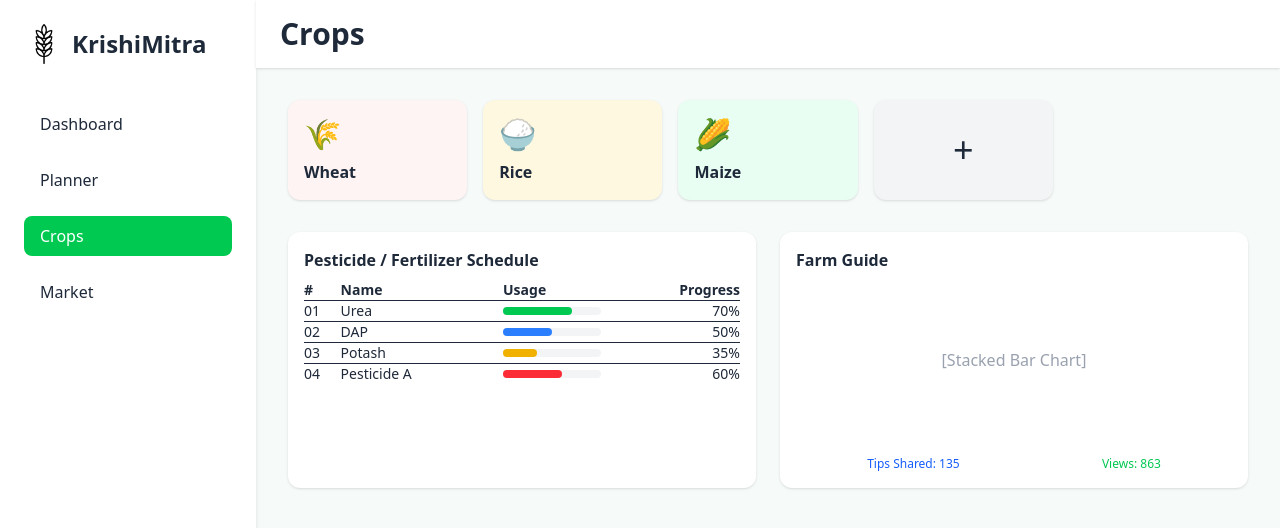
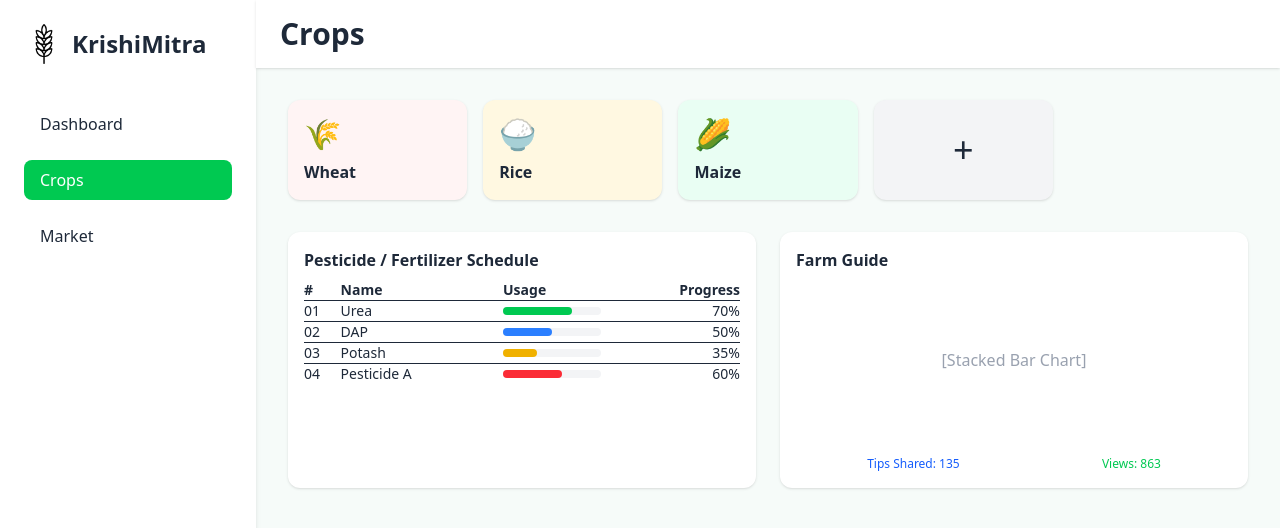
Before and after one commit to gouravanirudh05/Krishi-Mitra, a React (Vite) app in the folder frontend/: page /crops in a window 1280 px wide. Shown: the top 528 px of the page. Built offline with nearby package versions, Linux system fonts and the light colour scheme.

Commit message:
remove planner

```diff
--- a/frontend/src/App.jsx
+++ b/frontend/src/App.jsx
@@ -9,7 +9,6 @@ const Learn = lazy(() => import('./pages/Learn'));
 const Marketplace = lazy(() => import('./pages/Marketplace'));
 const About = lazy(() => import('./pages/About'));
 const Dashboard = lazy(() => import('./pages/Dashboard'));
-const Planner = lazy(() => import('./pages/Planner'));
 const Crops = lazy(() => import('./pages/Crops'));
 const CropDetails = lazy(() => import('./pages/CropDetails'));
 const Market = lazy(() => import('./pages/Market'));
@@ -26,7 +25,6 @@ function App() {
           <Route path="/marketplace" element={<Marketplace />} />
           <Route path="/about" element={<About />} />
           <Route path="/dashboard" element={<Dashboard />} />
-          <Route path="/planner" element={<Planner />} />
           <Route path="/crops" element={<Crops />} />
           <Route path="/market" element={<Market />} />
           <Route path="/crops/:cropId" element={<CropDetails />} />
--- a/frontend/src/components/Sidebar.jsx
+++ b/frontend/src/components/Sidebar.jsx
@@ -3,7 +3,6 @@ import { NavLink } from "react-router-dom";
 export default function Sidebar({ activePage, customNav }) {
   const defaultNav = [
     { label: "Dashboard", path: "/dashboard" },
-    { label: "Planner", path: "/planner" },
     { label: "Crops", path: "/crops" },
     { label: "Market", path: "/market" },
   ];
```
